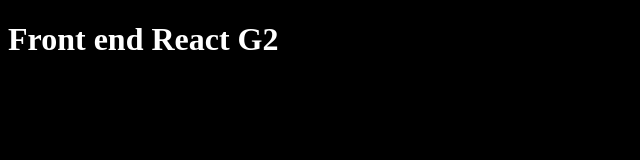
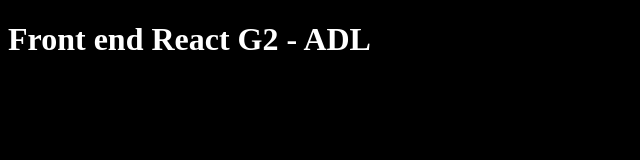
Before and after one commit to tomaspreuss/ejemplo-github-react, a plain HTML site: page index.html in a window 1280 px wide. Shown: the whole page, without its empty margins (0-640 px from the left). Drawn offline with Linux system fonts and the light colour scheme.

Commit message:
actualice titulo index.html

```diff
--- a/index.html
+++ b/index.html
@@ -8,6 +8,6 @@
     <link rel="stylesheet" href="assets/css/styles.css">
 </head>
 <body>
-    <h1>Front end React G2</h1>
+    <h1>Front end React G2 - ADL</h1>
 </body>
 </html>
```
